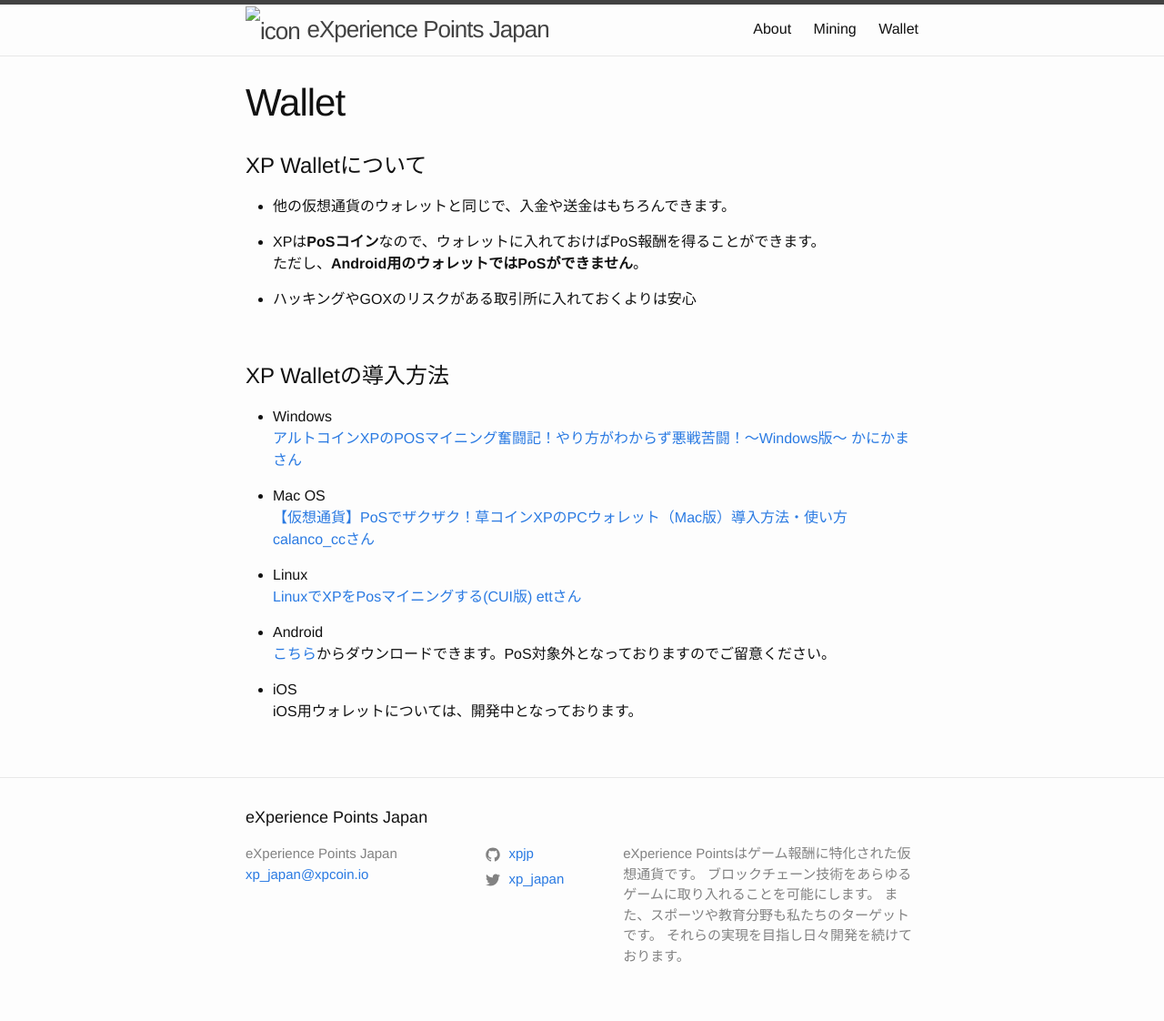
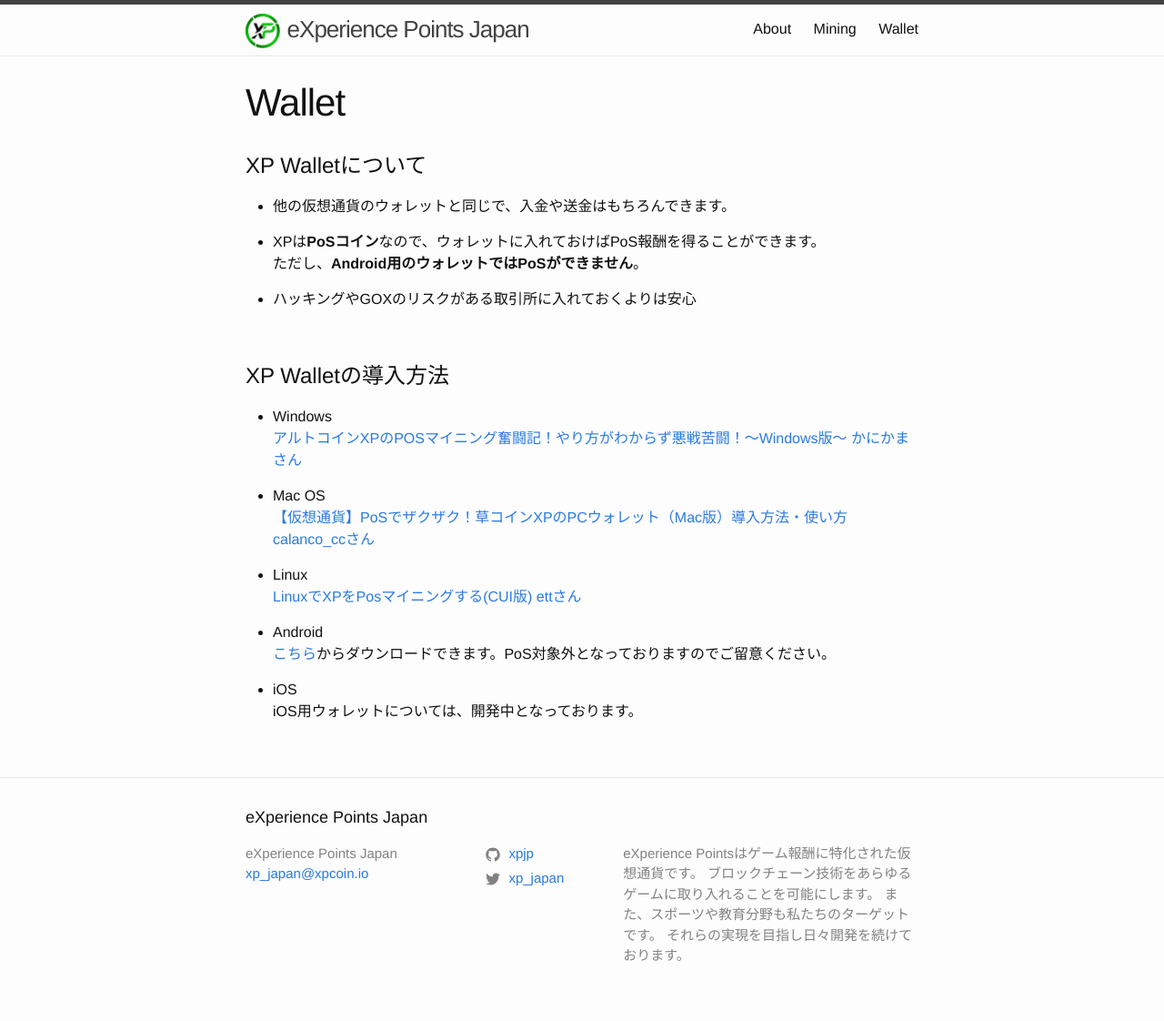
Before and after one commit to xpjp/xpjp.github.io, a Jekyll site: the page built from wallet/wallet.md, in a window 1280 px wide. Shown: the whole page at 91% size. Built offline with Jekyll 4.4.1, drawn with Linux system fonts in a browser that asks for light colours.

Commit message:
[Fix] ヘッダの画像が表示されないバグを修正

```diff
--- a/_includes/header.html
+++ b/_includes/header.html
@@ -3,7 +3,7 @@
   <div class="wrapper">
     {% assign default_paths = site.pages | map: "path" %}
     {% assign page_paths = site.header_pages | default: default_paths %}
-    <a class="site-title" href="{{ "/" | relative_url }}"><img src="./icon.png" alt="icon" class="header-icon">{{ site.title | escape }}</a>
+    <a class="site-title" href="{{ "/" | relative_url }}"><img src="{{ my_page.url | relative_url }}/icon.png" alt="icon" class="header-icon">{{ site.title | escape }}</a>
 
     {% if page_paths %}
       <nav class="site-nav">
```
Also changed, not shown: 7 other files.
